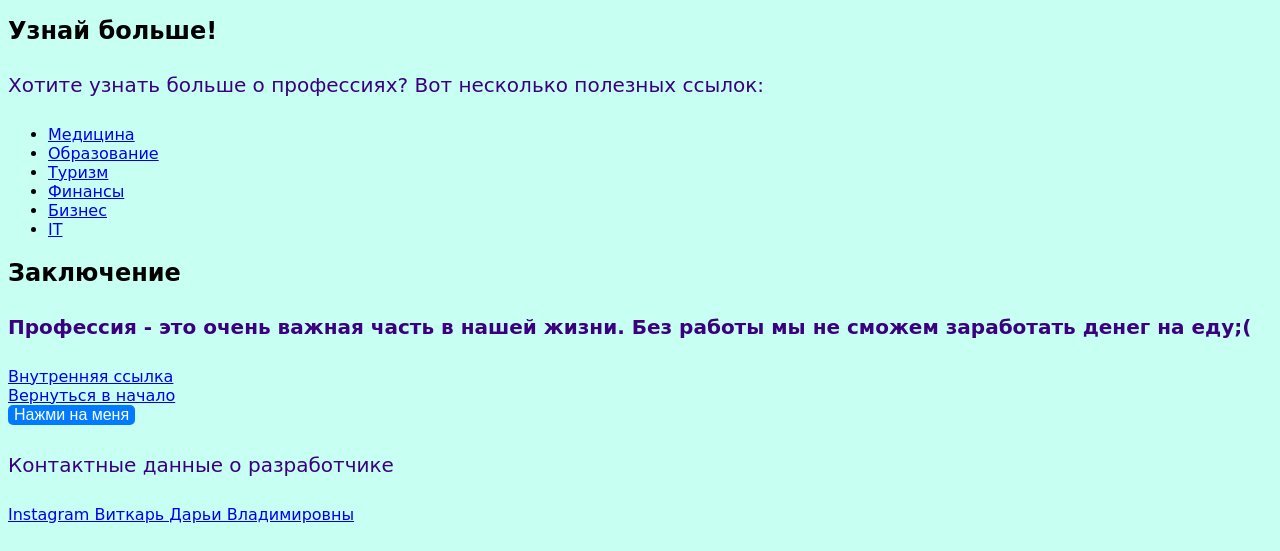
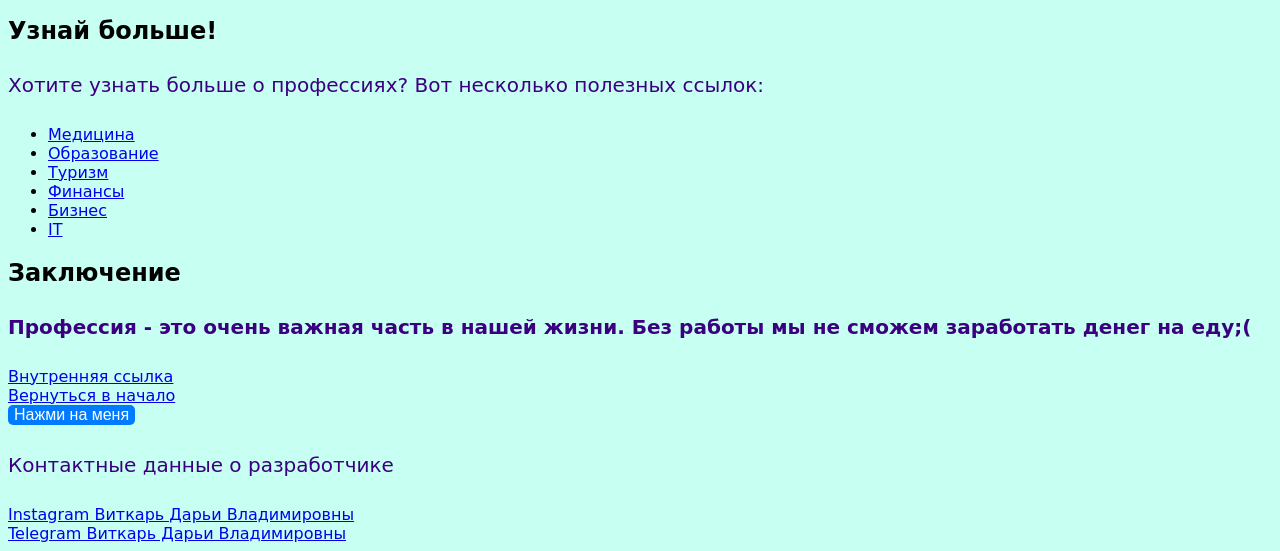
Before and after one commit to DarryaVi/my_site, a plain HTML site: page index.html in a window 1280 px wide. Shown: the part 1189-1740 px from the top of the page. Drawn offline with Linux system fonts and the light colour scheme.

Commit message:
index.html

```diff
--- a/index.html
+++ b/index.html
@@ -77,10 +77,12 @@
         <br>
         <button class="my_button">Нажми на меня</button>
 </aside>
-</body>
 </main>
 <footer>
     <p>Контактные данные о разработчике</p>
     <a href="https://www.instagram.com/_vit.dasha/"target='_blank'>Instagram Виткарь Дарьи Владимировны</a>
+    <br>
+    <a href="https://t.me/vit_dashaW/" target="_blank">Telegram Виткарь Дарьи Владимировны</a>
 </footer>
+</body>
 </html>
```
